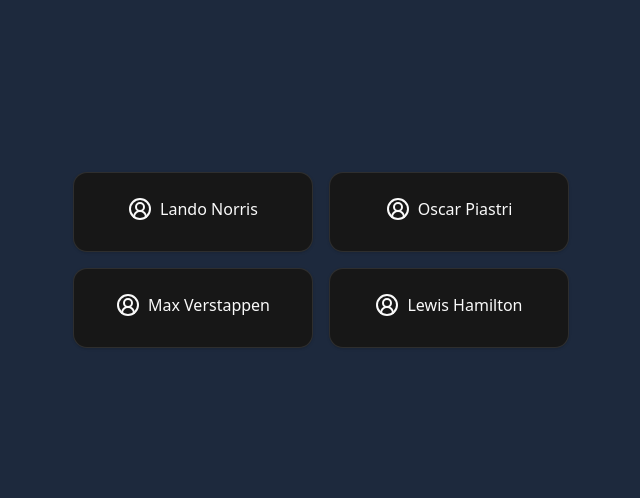
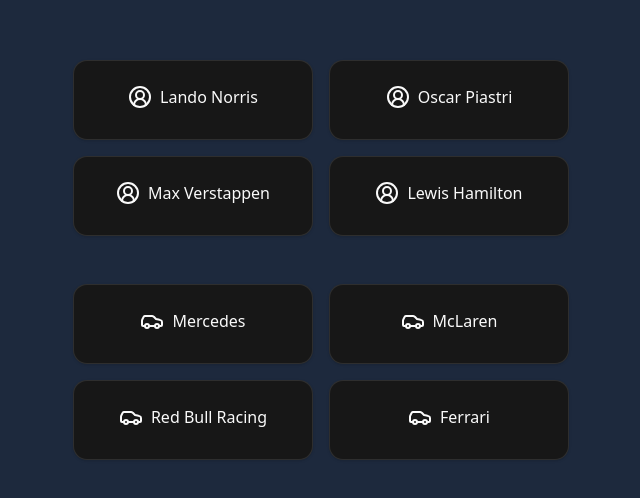
Before and after one commit to emsqrd/f1-companion, a React (Vite) app: page / in a window 1280 px wide. Shown: the part 140-638 px from the top of the page, without its empty margins (319-959 px from the left). Built offline with nearby package versions, Linux system fonts and the light colour scheme.

Commit message:
feat: adding teams cards

```diff
--- a/src/App.tsx
+++ b/src/App.tsx
@@ -1,10 +1,11 @@
-import { CircleUserRound } from 'lucide-react';
+import { Car, CircleUserRound } from 'lucide-react';
 
 import './App.css';
 import { Card, CardContent } from './components/ui/card';
 
 function App() {
   const drivers = ['Lando Norris', 'Oscar Piastri', 'Max Verstappen', 'Lewis Hamilton'];
+  const teams = ['Mercedes', 'McLaren', 'Red Bull Racing', 'Ferrari'];
 
   const driverCards = drivers.map((driver) => (
     <Card className="w-60 h-20">
@@ -15,9 +16,21 @@
     </Card>
   ));
 
+  const teamCards = teams.map((team) => (
+    <Card className="w-60 h-20">
+      <CardContent className="flex items-center justify-center gap-2">
+        <Car />
+        {team}
+      </CardContent>
+    </Card>
+  ));
+
   return (
     <>
-      <div className="grid grid-cols-2 gap-4 justify-center">{driverCards}</div>
+      <div className="space-y-12">
+        <div className="grid grid-cols-2 gap-4 justify-center">{driverCards}</div>
+        <div className="grid grid-cols-2 gap-4 justify-center">{teamCards}</div>
+      </div>
     </>
   );
 }
```
